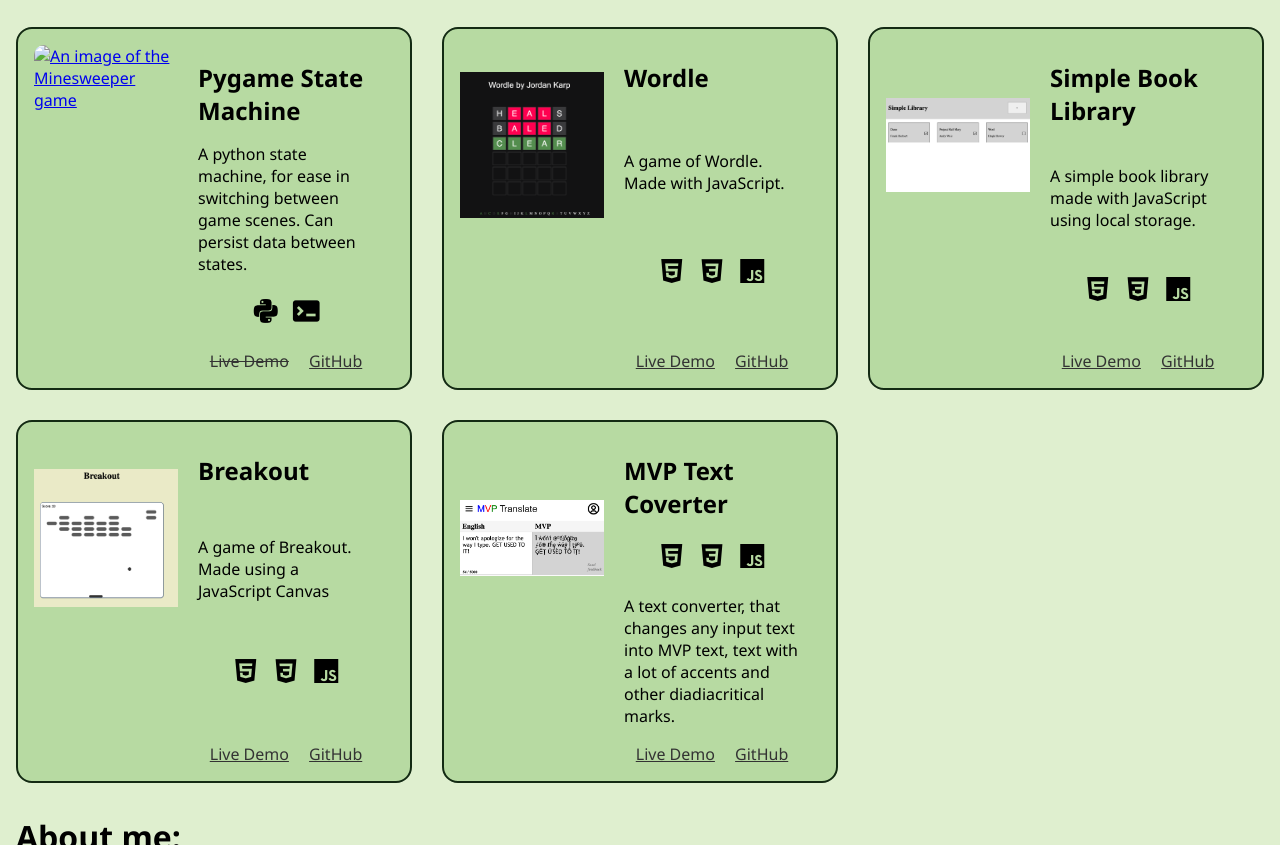
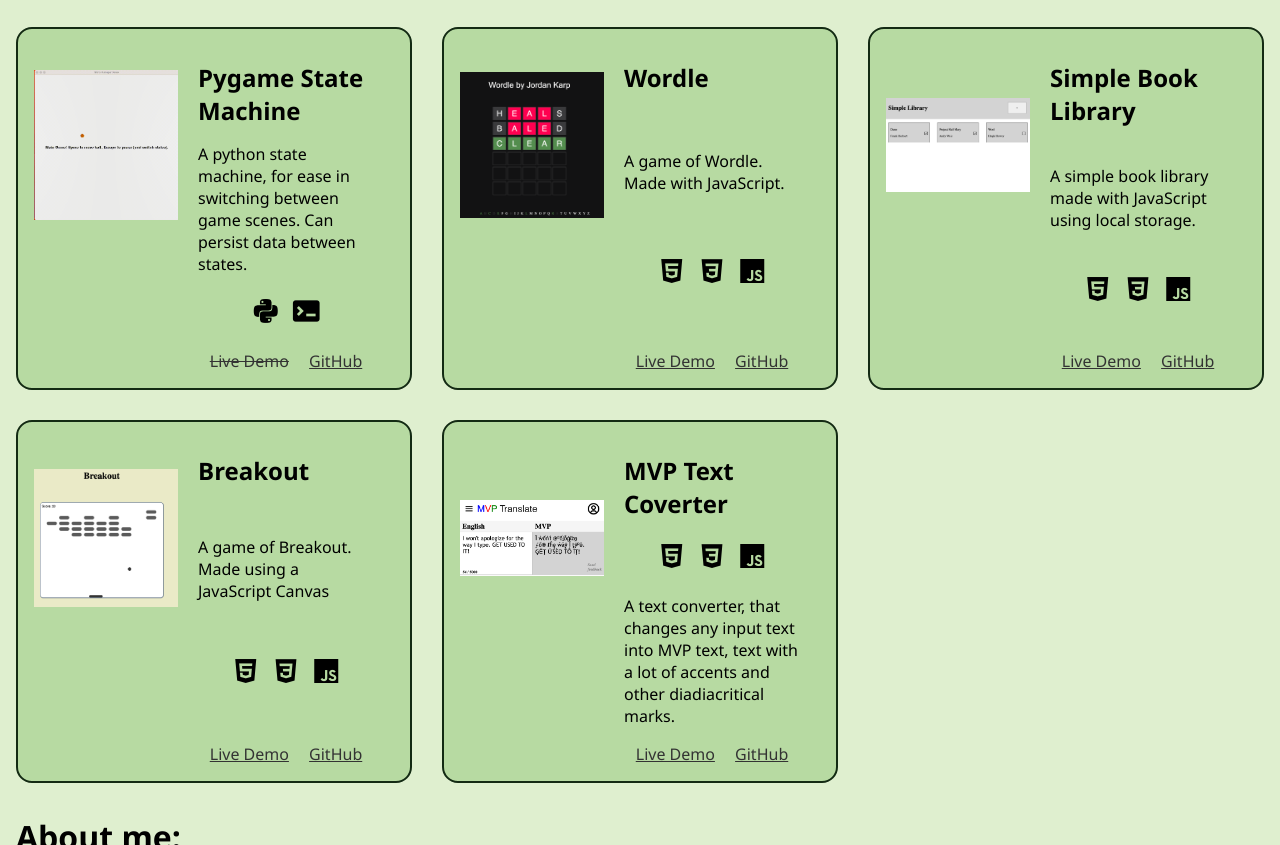
Before and after one commit to JordanKarp/JordanKarp.github.io, a plain HTML site: page index.html in a window 1280 px wide. Shown: the part 1670-2515 px from the top of the page. Drawn offline with nearby package versions, Linux system fonts and the light colour scheme; files whose address does not match are found by name.

Commit message:
Update pg game state

```diff
--- a/index.html
+++ b/index.html
@@ -145,7 +145,7 @@
                 </div>
                 <div class="card game" id="pgstate">
                     <a href="https://github.com/JordanKarp/Pygame-State-Manager" class="card-bkg" target="_blank">
-                        <img src="./images/pgstate.mov" alt="An image of the Minesweeper game">
+                        <img src="./images/pgstate.gif" alt="An image of the Minesweeper game">
                     </a>
                     <div class="card-content">
                         <h2 class="card-title">Pygame State Machine</h2>
```
Also changed, not shown: images/pgstate.gif (added), 1 other file.
